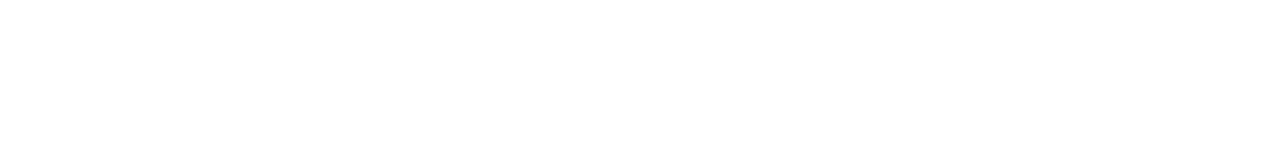
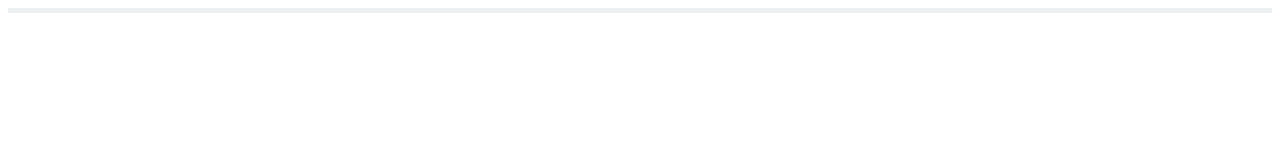
Before and after one commit to vimedha/FSD__TASKS, a plain HTML site: page WEEK_2_TASKS/LOADING_BAR/index.html in a window 1280 px wide. Drawn offline with Linux system fonts and the light colour scheme.

Commit message:
Loading bar

```diff
--- a/WEEK_2_TASKS/LOADING_BAR/index.html
+++ b/WEEK_2_TASKS/LOADING_BAR/index.html
@@ -8,7 +8,7 @@
                 .loading-bar{
                         width: 100%;
                         height: 5px;
-                        background-color: #ffffff;
+                        background-color: #ecf0f1;
                         overflow: hidden;
                         position: relative;
                         margin-top: 0px;
```
